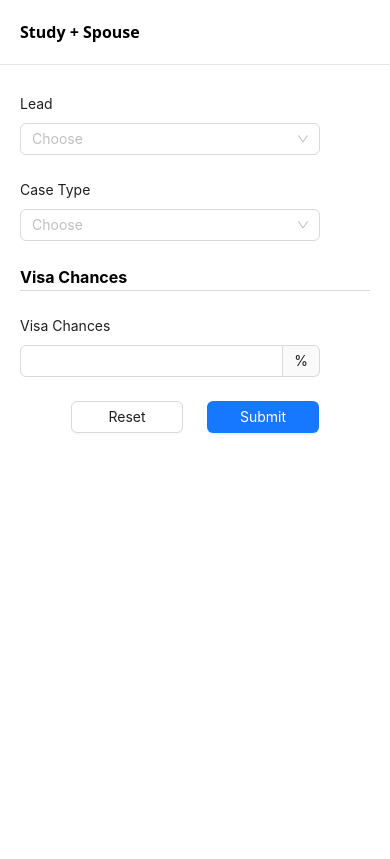
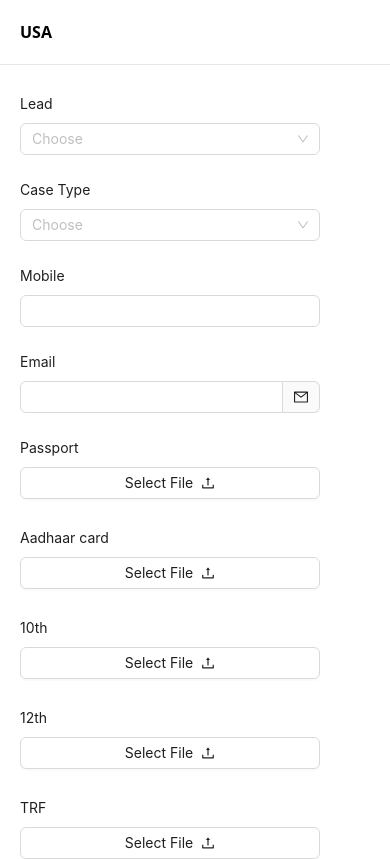
Before and after one commit to Soundharya2024/visa-management-TIC, a React (Vite) app: page / in a window 390 px wide. Shown: the top 859 px of the page. Built offline with nearby package versions, Linux system fonts and the light colour scheme.

Commit message:
Component change to USA- mobile responsiveness check

```diff
--- a/src/App.jsx
+++ b/src/App.jsx
@@ -12,7 +12,7 @@ import WorkVisa from "./components/WorkVisa";
 const App = () => {
   return (
     <>
-      <StudySpouse />
+      <USA />
     </>
   );
 };
```
